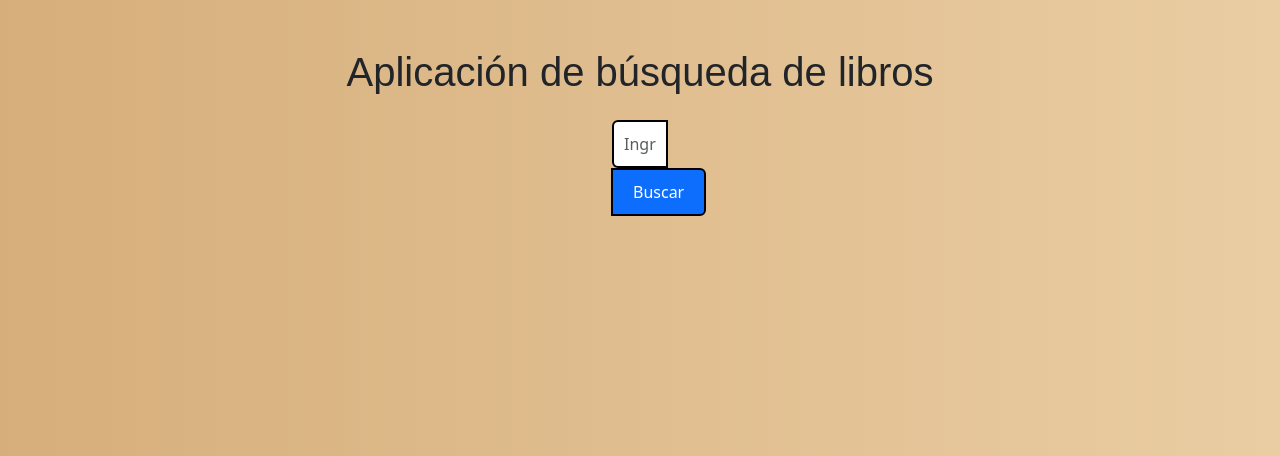
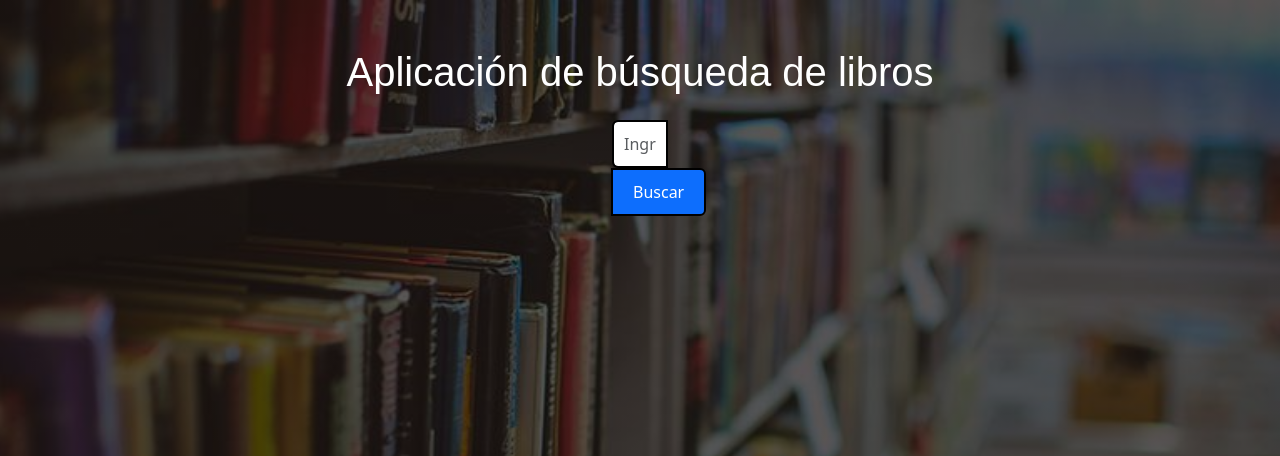
Before and after one commit to andresfr1409/BookFinderApp, a Flask app: page / in a window 1280 px wide. Shown: the top 456 px of the page. Run offline with Flask 3, Linux system fonts and the light colour scheme.

Commit message:
cambios en la interfaz template shearch

```diff
--- a/static/styles.css
+++ b/static/styles.css
@@ -2,9 +2,12 @@ body {
     font-family: Arial, sans-serif;
     margin: 0;
     padding: 0;
-    background: #eacda3;  /* fallback for old browsers */
-    background: -webkit-linear-gradient(to right, #d6ae7b, #eacda3);  /* Chrome 10-25, Safari 5.1-6 */
-    background: linear-gradient(to right, #d6ae7b, #eacda3); /* W3C, IE 10+/ Edge, Firefox 16+, Chrome 26+, Opera 12+, Safari 7+ */
+    background: #232526;  /* fallback for old browsers */
+    background: -webkit-linear-gradient(to right, #414345, #232526);  /* Chrome 10-25, Safari 5.1-6 */
+    background: linear-gradient(rgba(0, 0, 0, 0.65), rgba(0, 0, 0, 0.65)),url("img/Biblioteca libros.jpg"); /* W3C, IE 10+/ Edge, Firefox 16+, Chrome 26+, Opera 12+, Safari 7+ */ /* Alto del footer */
+    background-attachment: fixed;
+    background-position: center;
+    background-size: cover;
 }
 h1 {
     text-align: center;
--- a/templates/search.html
+++ b/templates/search.html
@@ -7,7 +7,7 @@
 </head>
 <body>
     <div class="container-fluid">
-        <h1 class="mt-5 mb-4">Aplicación de búsqueda de libros</h1>
+        <h1 class="mt-5 mb-4" style="color:white">Aplicación de búsqueda de libros</h1>
         <form method="POST" action="/">
             <div class="input-group mb-3">
                 <input type="text" class="form-control" name="query" placeholder="Ingresa tu consulta de búsqueda">
@@ -15,10 +15,10 @@
             </div>
         </form>
         {% if books %}
-            <h2 class="mb-3">Resultados de la búsqueda:</h2>
+            <h2 class="mb-3" style="color:white">Resultados de la búsqueda:</h2>
             <div class="row">
                 {% for book in books %}
-                <div class="card mb-3" style="max-width: 850px;margin-left: 50px;border: 5px solid #BFECE5;background-color: #D5F5B4;">
+                <div class="card mb-3" style="max-width: 850px;margin-left: 50px;border: 5px solid #BDC28A;background-color: #DCE0AF;">
                     <div class="row g-0">
                         <div class="col-md-4">
                             <img src="{{ book.image_link }}" class="img-fluid rounded-start" alt="Portada del libro">
@@ -37,7 +37,7 @@
                                     </span>
                                     <a data-bs-toggle="collapse" href="#descriptionCollapse{{ loop.index }}" role="button" aria-expanded="false" aria-controls="descriptionCollapse{{ loop.index }}" class="ver-mas">Ver más</a>
                                 </p>
-                                <a href="{{ book.external_link }}" target="_blank" class="btn btn-info">Más información</a>
+                                <a href="{{ book.external_link }}" target="_blank" class="btn btn-primary">Más información</a>
                             </div>
                         </div>
                     </div>
```
Also changed, not shown: static/img/Biblioteca libros.jpg (added).
